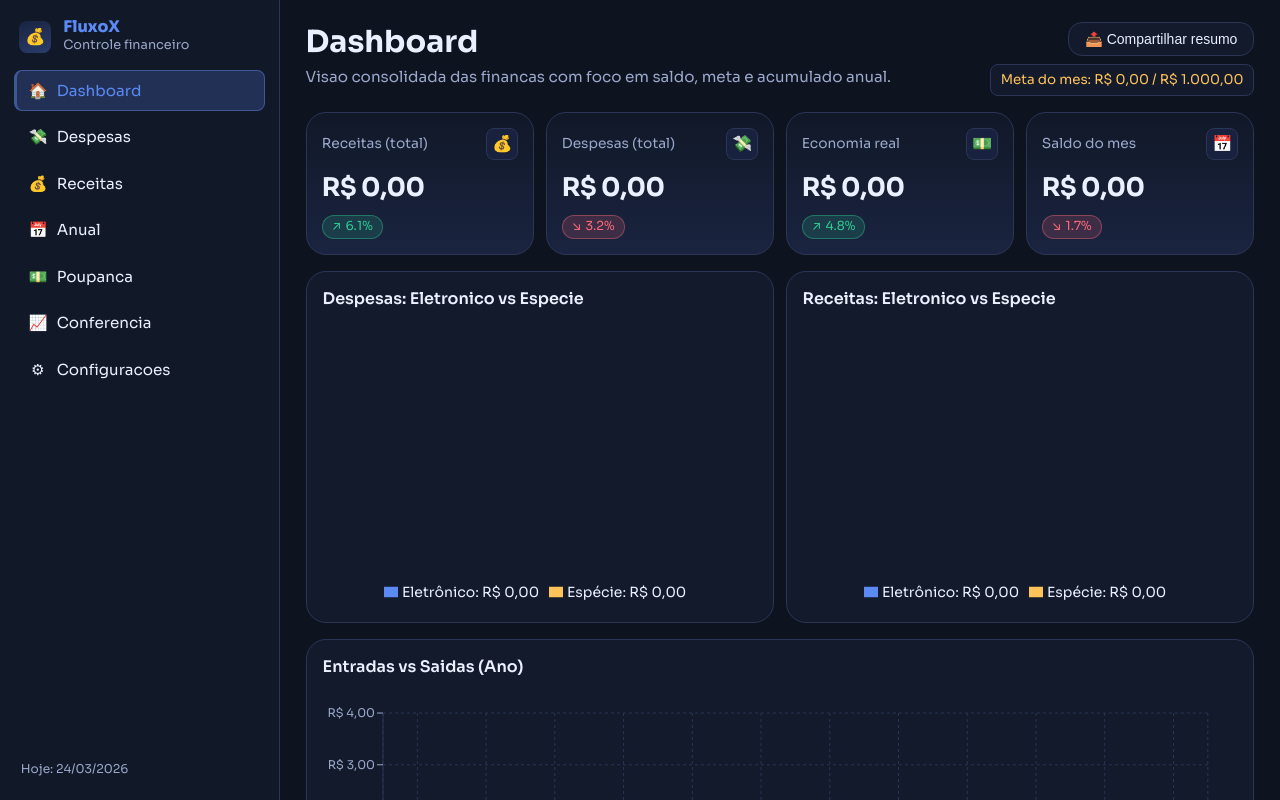
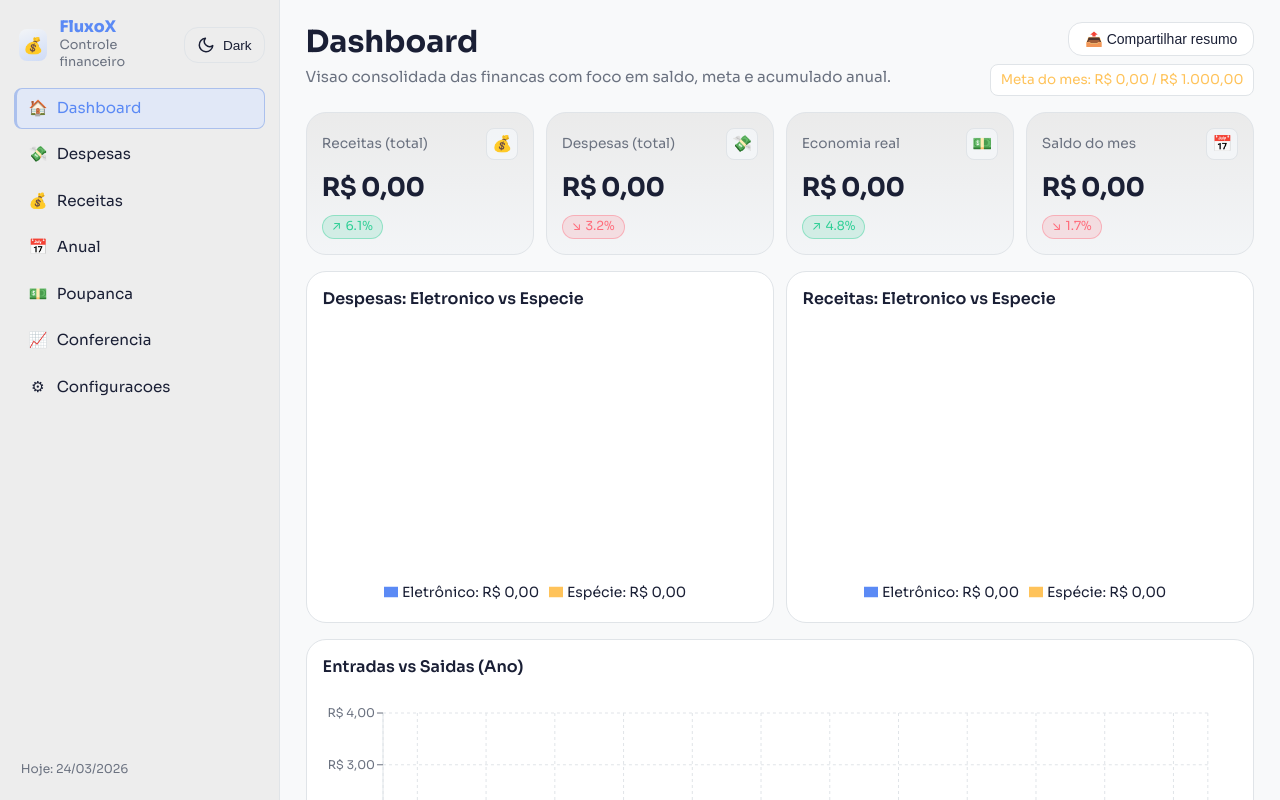
Before and after one commit to pedrohenriquesilva-dev/FluxoX, a React (Vite) app: page / in a window 1280 px wide. Shown: the top 800 px of the page. Built offline with nearby package versions, Linux system fonts and the light colour scheme.

Commit message:
feat: light and dark theme toggle with system preference detection

```diff
--- a/src/App.jsx
+++ b/src/App.jsx
@@ -1,6 +1,7 @@
 import Layout from "./components/ui/Layout.jsx";
 import useFinance from "./hooks/useFinance.js";
 import useLocalStorage from "./hooks/useLocalStorage.js";
+import useTheme from "./hooks/useTheme.js";
 import AnnualPage from "./pages/AnnualPage.jsx";
 import ConferencePage from "./pages/ConferencePage.jsx";
 import DashboardPage from "./pages/DashboardPage.jsx";
@@ -12,6 +13,7 @@
 import { STORAGE_KEYS } from "./utils/storage.js";
 
 function App() {
+  const { isDark, toggleTheme } = useTheme();
   const [page, setPage] = useLocalStorage(STORAGE_KEYS.ACTIVE_PAGE, "dashboard");
   const [expenseTransactions, setExpenseTransactions] = useLocalStorage(
     STORAGE_KEYS.EXPENSE_TRANSACTIONS,
@@ -36,7 +38,7 @@
   });
 
   return (
-    <Layout currentPage={page} onNavigate={setPage}>
+    <Layout currentPage={page} onNavigate={setPage} isDark={isDark} onToggleTheme={toggleTheme}>
       {page === "dashboard" ? <DashboardPage finance={finance} /> : null}
       {page === "annual" ? <AnnualPage finance={finance} /> : null}
 
--- a/src/components/ui/Layout.jsx
+++ b/src/components/ui/Layout.jsx
@@ -3,11 +3,16 @@
 import Sidebar from "./Sidebar.jsx";
 import "./Layout.css";
 
-export default function Layout({ currentPage, onNavigate, children }) {
+export default function Layout({ currentPage, onNavigate, isDark, onToggleTheme, children }) {
   return (
     <div className="layout">
       <aside className="layout__sidebar-wrap">
-        <Sidebar currentPage={currentPage} onNavigate={onNavigate} />
+        <Sidebar
+          currentPage={currentPage}
+          onNavigate={onNavigate}
+          isDark={isDark}
+          onToggleTheme={onToggleTheme}
+        />
       </aside>
       <main className="layout__main">{children}</main>
       <MobileNav currentPage={currentPage} onNavigate={onNavigate} />
@@ -18,5 +23,7 @@
 Layout.propTypes = {
   currentPage: PropTypes.string,
   onNavigate: PropTypes.func,
+  isDark: PropTypes.bool,
+  onToggleTheme: PropTypes.func,
   children: PropTypes.node
 };
--- a/src/components/ui/Sidebar.css
+++ b/src/components/ui/Sidebar.css
@@ -15,8 +15,16 @@
   display: flex;
   align-items: center;
   gap: 0.75rem;
+  padding-inline: 0.3rem;
+  flex: 1;
+}
+
+.sidebar__top {
+  display: flex;
+  align-items: center;
+  justify-content: space-between;
+  gap: 0.5rem;
   margin-bottom: 1rem;
-  padding-inline: 0.3rem;
 }
 
 .sidebar__logo-mark {
--- a/src/components/ui/Sidebar.jsx
+++ b/src/components/ui/Sidebar.jsx
@@ -1,3 +1,4 @@
+import ThemeToggle from "./ThemeToggle.jsx";
 import "./Sidebar.css";
 
 const NAV_ITEMS = [
@@ -10,17 +11,20 @@
   { id: "settings", icon: "\u2699", label: "Configuracoes" }
 ];
 
-export default function Sidebar({ currentPage, onNavigate }) {
+export default function Sidebar({ currentPage, onNavigate, isDark, onToggleTheme }) {
   const today = new Date().toLocaleDateString("pt-BR");
 
   return (
     <aside className="sidebar">
-      <div className="sidebar__logo">
-        <div className="sidebar__logo-mark">{"\u{1F4B0}"}</div>
-        <div>
-          <div className="sidebar__logo-name">FluxoX</div>
-          <div className="sidebar__logo-sub">Controle financeiro</div>
+      <div className="sidebar__top">
+        <div className="sidebar__logo">
+          <div className="sidebar__logo-mark">{"\u{1F4B0}"}</div>
+          <div>
+            <div className="sidebar__logo-name">FluxoX</div>
+            <div className="sidebar__logo-sub">Controle financeiro</div>
+          </div>
         </div>
+        <ThemeToggle isDark={isDark} onToggle={onToggleTheme} />
       </div>
 
       <nav className="sidebar__nav" aria-label="Navegacao principal">
--- /dev/null
+++ b/src/components/ui/ThemeToggle.css
@@ -0,0 +1,77 @@
+.theme-toggle {
+  display: inline-flex;
+  align-items: center;
+  gap: 0.5rem;
+  padding: 0.5rem 0.75rem;
+  border: 1px solid var(--border);
+  border-radius: var(--radius-md);
+  background: transparent;
+  color: var(--text);
+  cursor: pointer;
+  transition: all 0.2s ease;
+  font-size: 0.85rem;
+  font-weight: 500;
+  white-space: nowrap;
+}
+
+.theme-toggle:hover {
+  background: var(--card);
+  border-color: var(--accent);
+  color: var(--accent);
+  transform: translateY(-1px);
+}
+
+.theme-toggle:active {
+  transform: translateY(0);
+}
+
+.theme-toggle__icon {
+  width: 18px;
+  height: 18px;
+  flex-shrink: 0;
+  transition: transform 0.3s ease;
+}
+
+.theme-toggle:hover .theme-toggle__icon {
+  transform: rotate(20deg);
+}
+
+.theme-toggle__label {
+  display: none;
+}
+
+/* Mostrar label em telas maiores */
+@media (min-width: 768px) {
+  .theme-toggle__label {
+    display: inline;
+  }
+}
+
+/* Mobile: apenas ícone */
+@media (max-width: 768px) {
+  .theme-toggle {
+    padding: 0.5rem;
+    gap: 0;
+  }
+
+  .theme-toggle__icon {
+    width: 20px;
+    height: 20px;
+  }
+}
+
+/* Animação de rotação ao clicar */
+@media (prefers-reduced-motion: no-preference) {
+  .theme-toggle:active .theme-toggle__icon {
+    animation: spin 0.6s ease;
+  }
+}
+
+@keyframes spin {
+  from {
+    transform: rotate(0deg);
+  }
+  to {
+    transform: rotate(360deg);
+  }
+}
--- /dev/null
+++ b/src/components/ui/ThemeToggle.jsx
@@ -0,0 +1,60 @@
+import PropTypes from 'prop-types';
+import './ThemeToggle.css';
+
+export default function ThemeToggle({ isDark, onToggle }) {
+  return (
+    <button
+      className="theme-toggle"
+      onClick={onToggle}
+      type="button"
+      aria-label={`Switch to ${isDark ? 'light' : 'dark'} mode`}
+      title={`Switch to ${isDark ? 'light' : 'dark'} mode`}
+    >
+      {isDark ? (
+        <svg
+          className="theme-toggle__icon"
+          width="20"
+          height="20"
+          viewBox="0 0 24 24"
+          fill="none"
+          stroke="currentColor"
+          strokeWidth="2"
+          strokeLinecap="round"
+          strokeLinejoin="round"
+        >
+          <circle cx="12" cy="12" r="5" />
+          <line x1="12" y1="1" x2="12" y2="3" />
+          <line x1="12" y1="21" x2="12" y2="23" />
+          <line x1="4.22" y1="4.22" x2="5.64" y2="5.64" />
+          <line x1="18.36" y1="18.36" x2="19.78" y2="19.78" />
+          <line x1="1" y1="12" x2="3" y2="12" />
+          <line x1="21" y1="12" x2="23" y2="12" />
+          <line x1="4.22" y1="19.78" x2="5.64" y2="18.36" />
+          <line x1="18.36" y1="5.64" x2="19.78" y2="4.22" />
+        </svg>
+      ) : (
+        <svg
+          className="theme-toggle__icon"
+          width="20"
+          height="20"
+          viewBox="0 0 24 24"
+          fill="none"
+          stroke="currentColor"
+          strokeWidth="2"
+          strokeLinecap="round"
+          strokeLinejoin="round"
+        >
+          <path d="M21 12.79A9 9 0 1 1 11.21 3 7 7 0 0 0 21 12.79z" />
+        </svg>
+      )}
+      <span className="theme-toggle__label">
+        {isDark ? 'Light' : 'Dark'}
+      </span>
+    </button>
+  );
+}
+
+ThemeToggle.propTypes = {
+  isDark: PropTypes.bool.isRequired,
+  onToggle: PropTypes.func.isRequired
+};
--- /dev/null
+++ b/src/hooks/useTheme.js
@@ -0,0 +1,45 @@
+import { useState, useEffect } from 'react';
+import { STORAGE_KEYS } from '../utils/storage.js';
+
+/**
+ * Hook customizado para gerenciar tema claro/escuro
+ * Persiste a preferência do usuário em localStorage
+ * @returns {Object} { isDark, toggleTheme }
+ */
+export default function useTheme() {
+  const [isDark, setIsDark] = useState(true);
+  const [isLoaded, setIsLoaded] = useState(false);
+
+  // Carrega preferência salva ao montar o componente
+  useEffect(() => {
+    const savedTheme = localStorage.getItem('THEME_PREFERENCE');
+    if (savedTheme !== null) {
+      setIsDark(savedTheme === 'dark');
+    } else {
+      // Se não há preferência salva, usa preferência do sistema
+      const prefersDark = window.matchMedia('(prefers-color-scheme: dark)').matches;
+      setIsDark(prefersDark);
+    }
+    setIsLoaded(true);
+  }, []);
+
+  // Aplica o tema ao documento
+  useEffect(() => {
+    if (!isLoaded) return;
+
+    const root = document.documentElement;
+    if (isDark) {
+      root.setAttribute('data-theme', 'dark');
+      localStorage.setItem('THEME_PREFERENCE', 'dark');
+    } else {
+      root.setAttribute('data-theme', 'light');
+      localStorage.setItem('THEME_PREFERENCE', 'light');
+    }
+  }, [isDark, isLoaded]);
+
+  const toggleTheme = () => {
+    setIsDark(prev => !prev);
+  };
+
+  return { isDark, toggleTheme, isLoaded };
+}
--- a/src/index.css
+++ b/src/index.css
@@ -1,6 +1,7 @@
 @import url("https://fonts.googleapis.com/css2?family=JetBrains+Mono:wght@400;600&family=Sora:wght@400;500;600;700;800&display=swap");
 
-:root {
+:root,
+[data-theme="dark"] {
   --bg: #0e1320;
   --card: #121a2b;
   --card2: #1a2440;
@@ -17,6 +18,19 @@
   --radius-md: 14px;
   --radius-lg: 20px;
   --sidebar-w: 280px;
+}
+
+[data-theme="light"] {
+  --bg: #f8f9fa;
+  --card: #ffffff;
+  --card2: #f3f5f7;
+  --border: #e0e4e8;
+  --text: #1a1f35;
+  --muted: #6b7280;
+  --accent: #5b8af5;
+  --success: #2dcf95;
+  --danger: #ff6b7a;
+  --warning: #ffc35a;
 }
 
 * {
@@ -56,6 +70,7 @@
   line-height: 1.35;
   -webkit-font-smoothing: antialiased;
   text-rendering: optimizeLegibility;
+  transition: background-color 0.3s ease, color 0.3s ease;
 }
 
 .text-muted {
```
